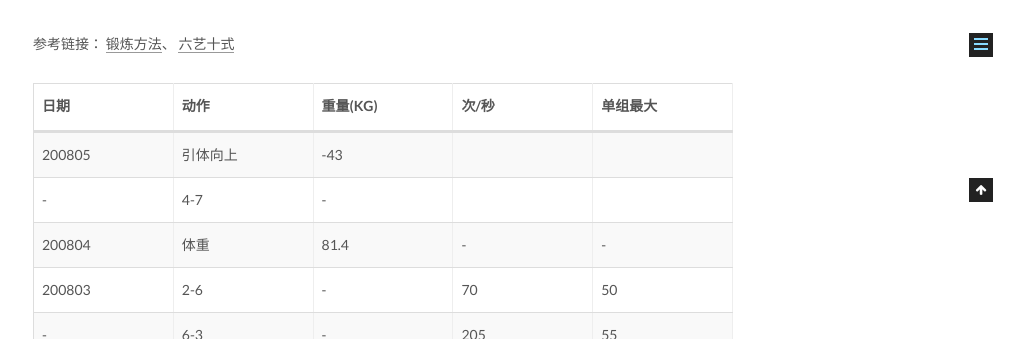
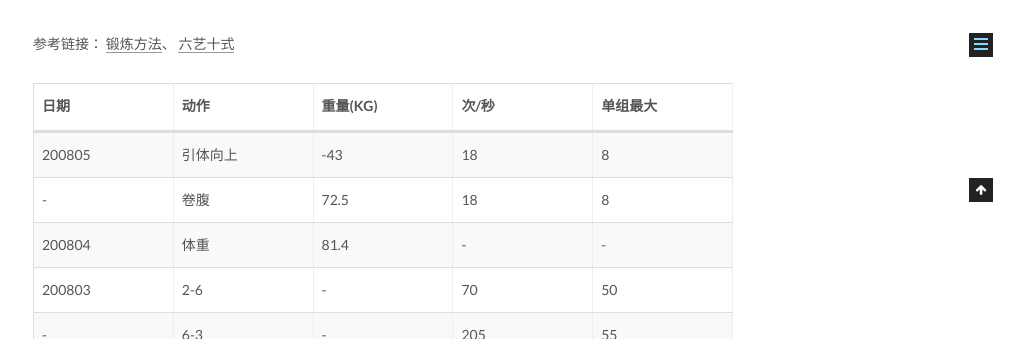
Before and after one commit to CodeHunter2006/CodeHunter2006.github.io, a Jekyll site: the page built from _posts/2020-06-01-Fitness_Record.md, in a window 1280 px wide. Shown: the part 798-1137 px from the top of the page, without its empty margins (257-1280 px from the left). Built offline with Jekyll 4.4.1, drawn with Linux system fonts in a browser that asks for light colours.

Commit message:
[doc]: add contents.

```diff
--- a/_posts/2020-06-01-Fitness_Record.md
+++ b/_posts/2020-06-01-Fitness_Record.md
@@ -14,8 +14,8 @@ tags: Healthy
 
 | 日期   | 动作     | 重量(KG) | 次/秒 | 单组最大 |
 | ------ | -------- | -------- | ----- | -------- |
-| 200805 | 引体向上 | -43      |       |          |
-| -      | 4-7      | -        |       |          |
+| 200805 | 引体向上 | -43      | 18    | 8        |
+| -      | 卷腹     | 72.5     | 18    | 8        |
 | 200804 | 体重     | 81.4     | -     | -        |
 | 200803 | 2-6      | -        | 70    | 50       |
 | -      | 6-3      | -        | 205   | 55       |
```
